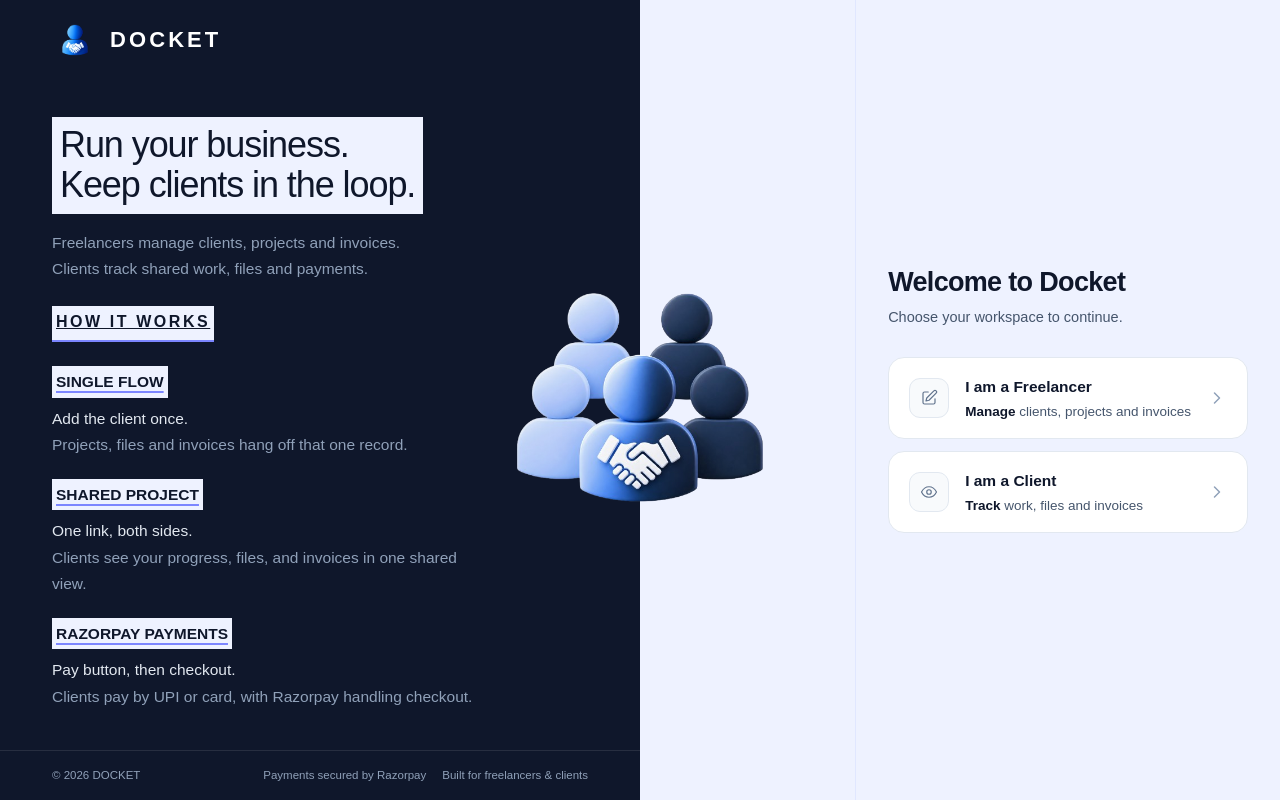
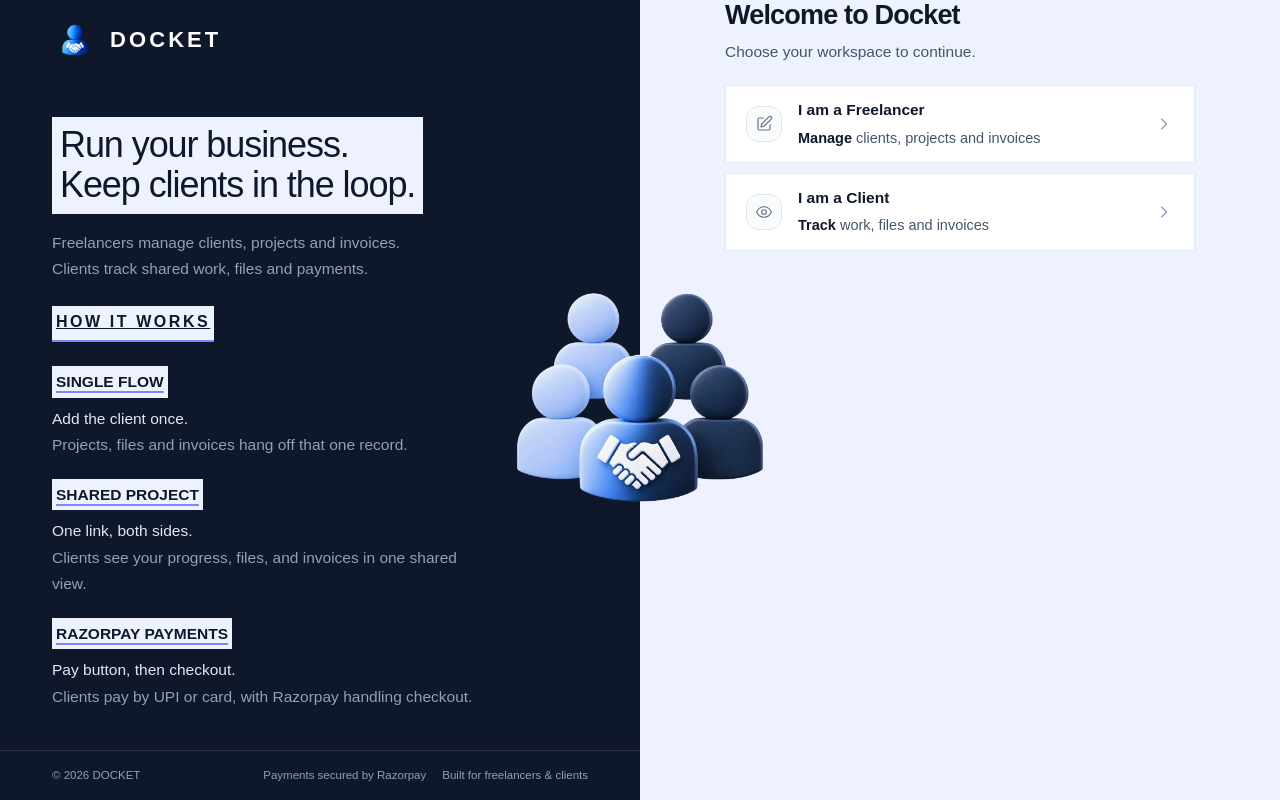
Before and after one commit to ajin-varghese-chandy/docket, a React (Vite) app: page / in a window 1280 px wide. Built offline with nearby package versions, Linux system fonts and the light colour scheme; no server answers; a web font is replaced by a local one.

Commit message:
style(login): square off role cards and tighten the sign-in card
- drop rounded corners on the role cards to match the home cards
- tighter rhythm: header margin, role-card padding and stack gap reduced
- inline the type-scale values directly instead of a shared token module

```diff
--- a/src/pages/Login.jsx
+++ b/src/pages/Login.jsx
@@ -1,5 +1,6 @@
 import { useState } from 'react'
 import { useAuth } from '../AuthContext.jsx'
+
 
 const ROLES = [
   {
@@ -35,10 +36,11 @@ const ROLES = [
 ]
 
 const INPUT =
-  'rounded-lg border border-slate-200 bg-white px-3 py-2.5 text-sm outline-none transition focus:border-indigo-600 focus:ring-2 focus:ring-indigo-600/20'
+  'rounded-lg border border-slate-200 bg-white px-3 py-2.5 text-[14.5px] outline-none transition focus:border-indigo-600 focus:ring-2 focus:ring-indigo-600/20'
 
 const FOCUS =
   'focus-visible:outline-none focus-visible:ring-2 focus-visible:ring-inset focus-visible:ring-indigo-600/50'
+
 
 function GoogleIcon() {
   return (
@@ -115,29 +117,29 @@ export default function Login() {
   }
 
   return (
-    <section className="sticky top-0 z-20 flex h-screen max-w-[640px] flex-col justify-center justify-self-end border-l border-indigo-100 bg-indigo-50 px-8 py-10 max-lg:static max-lg:order-3 max-lg:h-auto max-lg:max-w-none max-lg:justify-self-stretch max-lg:border-l-0 max-lg:border-t max-lg:px-7 max-lg:py-10">
+    <section className="flex w-full flex-col">
       <div className="mx-auto flex w-full max-w-[470px] flex-col">
-        <header className="mb-7">
-          <h2 className="text-[27px] font-bold leading-[1.15] tracking-[-0.025em] text-slate-900">
+        <header className="mb-5">
+          <h2 className={`text-[27px] font-bold leading-[1.15] tracking-[-0.03em] text-slate-900`}>
             Welcome to Docket
           </h2>
-          <p className="mt-2 text-[14.5px] leading-relaxed text-slate-600">
+          <p className={`mt-2 text-[15.5px] leading-[1.7] text-slate-600`}>
             Choose your workspace to continue.
           </p>
         </header>
 
-        <div className="flex flex-col gap-3">
+        <div className="flex flex-col gap-2.5">
           {ROLES.map((role) => {
             const isOpen = openRole === role.id
             return (
               <div
-                className="overflow-hidden rounded-2xl border border-slate-200 bg-white transition duration-200 hover:-translate-y-px hover:border-indigo-300 hover:shadow-[0_16px_36px_-26px_rgba(15,23,42,0.55)] has-[:focus-visible]:border-indigo-300"
+                className="overflow-hidden border border-slate-200 bg-white transition duration-200 hover:-translate-y-px hover:border-indigo-300 hover:shadow-[0_16px_36px_-26px_rgba(15,23,42,0.55)] has-[:focus-visible]:border-indigo-300"
                 key={role.id}
               >
                 <button
                   type="button"
                   className={
-                    'group flex w-full cursor-pointer items-center gap-4 px-5 py-[17px] text-left ' +
+                    'group flex w-full cursor-pointer items-center gap-4 px-5 py-3 text-left ' +
                     FOCUS
                   }
                   onClick={() => setOpenRole(isOpen ? '' : role.id)}
@@ -146,7 +148,7 @@ export default function Login() {
                 >
                   <span
                     className={
-                      'grid h-10 w-10 shrink-0 place-items-center rounded-[11px] border border-slate-200 bg-slate-50 text-slate-500 transition duration-200 ' +
+                      `grid h-9 w-9 shrink-0 place-items-center rounded-xl border border-slate-200 bg-slate-50 text-slate-500 transition duration-200 ` +
                       role.accent
                     }
                   >
@@ -169,7 +171,7 @@ export default function Login() {
                     <strong className="text-[15.5px] font-semibold text-slate-900">
                       {role.title}
                     </strong>
-                    <span className="text-[13.5px] leading-snug text-slate-600">
+                    <span className={`text-[14.5px] leading-[1.68] text-slate-600`}>
                       <span className="font-semibold text-slate-900">{role.lead}</span>
                       {role.blurb}
                     </span>
@@ -201,7 +203,7 @@ export default function Login() {
                     <button
                       type="button"
                       className={
-                        'flex w-full cursor-pointer items-center justify-center gap-2.5 rounded-[10px] px-4 py-3 text-sm font-semibold text-white transition disabled:cursor-not-allowed disabled:opacity-60 focus-visible:outline-none focus-visible:ring-2 focus-visible:ring-offset-2 ' +
+                        'flex w-full cursor-pointer items-center justify-center gap-2.5 rounded-[10px] px-4 py-3 text-[14.5px] font-semibold text-white transition disabled:cursor-not-allowed disabled:opacity-60 focus-visible:outline-none focus-visible:ring-2 focus-visible:ring-offset-2 ' +
                         role.button
                       }
                       onClick={() => handleSignIn(role.id)}
@@ -217,7 +219,7 @@ export default function Login() {
                       )}
                     </button>
 
-                    <div className="flex items-center gap-2.5 text-[12px] uppercase tracking-wider text-slate-500">
+                    <div className={`flex items-center gap-2.5 text-[11px] font-bold uppercase tracking-[0.24em] text-slate-500`}>
                       <span className="h-px flex-1 bg-slate-300/70" />
                       or
                       <span className="h-px flex-1 bg-slate-300/70" />
@@ -245,7 +247,7 @@ export default function Login() {
                     <button
                       type="button"
                       className={
-                        'flex w-full cursor-pointer items-center justify-center gap-2.5 rounded-[10px] px-4 py-3 text-sm font-semibold text-white transition disabled:cursor-not-allowed disabled:opacity-60 focus-visible:outline-none focus-visible:ring-2 focus-visible:ring-offset-2 ' +
+                        'flex w-full cursor-pointer items-center justify-center gap-2.5 rounded-[10px] px-4 py-3 text-[14.5px] font-semibold text-white transition disabled:cursor-not-allowed disabled:opacity-60 focus-visible:outline-none focus-visible:ring-2 focus-visible:ring-offset-2 ' +
                         role.button
                       }
                       onClick={() => handleEmail(role.id)}
@@ -260,7 +262,7 @@ export default function Login() {
 
                     <button
                       type="button"
-                      className="cursor-pointer self-center border-none bg-transparent p-0 text-[13px] font-semibold text-slate-600 transition hover:text-slate-900 focus-visible:rounded focus-visible:outline-none focus-visible:ring-2 focus-visible:ring-indigo-600/50"
+                      className="cursor-pointer self-center border-none bg-transparent p-0 text-[14.5px] font-semibold text-slate-600 transition hover:text-slate-900 focus-visible:rounded focus-visible:outline-none focus-visible:ring-2 focus-visible:ring-indigo-600/50"
                       onClick={() => {
                         setMode(mode === 'signup' ? 'signin' : 'signup')
                         setError('')
@@ -280,7 +282,7 @@ export default function Login() {
         {error ? (
           <p
             role="alert"
-            className="my-3 rounded-[10px] border border-red-200 bg-red-50 px-3 py-2.5 text-sm text-red-600"
+            className="my-3 rounded-[10px] border border-red-200 bg-red-50 px-3 py-2.5 text-[14.5px] text-red-600"
           >
             {error}
           </p>
```
